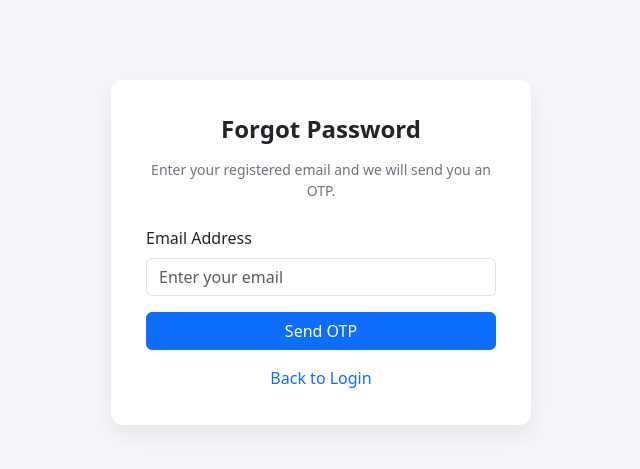
After one commit to omprakashbisoi/project_car_lelo, a Django app: page /accounts/forget-password/ in a window 1280 px wide. The commit adds this page. Shown: the top 469 px of the page, without its empty margins (319-959 px from the left). Run offline with Django 5.2, Linux system fonts and the light colour scheme.

Commit message:
forget password done

```diff
--- a/accounts/admin.py
+++ b/accounts/admin.py
@@ -1,5 +1,6 @@
 from django.contrib import admin
-from .models import CustomUser,EmailOTP
+from .models import CustomUser,EmailOTP,PasswordResetOTP
 # Register your models here.
 admin.site.register(CustomUser)
 admin.site.register(EmailOTP)
+admin.site.register(PasswordResetOTP)
--- a/accounts/forms.py
+++ b/accounts/forms.py
@@ -12,16 +12,25 @@ class RegistrationForm(forms.ModelForm):
         email = self.cleaned_data.get('email')
         if CustomUser.objects.filter(email=email).exists():
             raise forms.ValidationError("Email already registered.")
+
         return email
 
 
+
+from django import forms
 
 class OTPVerificationForm(forms.Form):
     otp = forms.CharField(
         max_length=6,
         min_length=6,
-        widget=forms.TextInput(attrs={'placeholder': 'Enter 6-digit OTP'})
+        required=True,
+        error_messages={
+            'required': 'OTP field cannot be blank.',
+            'min_length': 'OTP must be 6 digits.',
+            'max_length': 'OTP must be 6 digits.'
+        }
     )
+
 
 
 class CompleteRegistrationForm(UserCreationForm):
@@ -42,3 +51,10 @@ from django import forms
 class LoginForm(forms.Form):
     username = forms.CharField(max_length=150)
     password = forms.CharField(widget=forms.PasswordInput)
+
+class EmailForm(forms.Form):
+    email = forms.CharField(max_length=100)
+
+class NewPasswordForm(forms.Form):
+    password = forms.CharField(widget=forms.PasswordInput)
+    confirm_password = forms.CharField(widget=forms.PasswordInput)
--- a/accounts/templates/accounts/password_reset.html
+++ b/accounts/templates/accounts/password_reset.html
@@ -0,0 +1,64 @@
+{% extends "base_of_otp.html" %}
+
+{% block content %}
+
+<div class="auth-card">
+
+  <h4 class="title text-center">Forgot Password</h4>
+  <p class="subtitle text-center">
+    Enter your registered email and we will send you an OTP.
+  </p>
+
+  <!-- Error message -->
+    {% if error_messages %}
+<div class="alert alert-danger d-flex align-items-center" role="alert">
+  <svg class="bi flex-shrink-0 me-2" width="24" height="24" role="img" aria-label="Error:">
+    <use xlink:href="#exclamation-triangle-fill"/>
+  </svg>
+  <div>
+    <strong>Error:</strong> {{ error_messages }}
+  </div>
+</div>
+{% endif %}
+
+ {% if error %}
+<div class="alert alert-danger d-flex align-items-center" role="alert">
+  <svg class="bi flex-shrink-0 me-2" width="24" height="24" role="img" aria-label="Error:">
+    <use xlink:href="#exclamation-triangle-fill"/>
+  </svg>
+  <div>
+    <strong>Error:</strong> {{ error }}
+  </div>
+</div>
+{% endif %}
+
+  <!-- Forgot Password Form -->
+  <form method="POST">
+    {% csrf_token %}
+
+    <div class="mb-3">
+      <label class="form-label">Email Address</label>
+      <input type="email"
+             name="email"
+             class="form-control"
+             placeholder="Enter your email"
+             required>
+    </div>
+
+    <!-- Submit button -->
+    <div class="d-grid mt-3">
+      <button type="submit" class="btn btn-primary">
+        Send OTP
+      </button>
+    </div>
+  </form>
+
+  <div class="text-center mt-3">
+    <a href="{% url 'login' %}" class="text-decoration-none">
+      Back to Login
+    </a>
+  </div>
+
+</div>
+
+{% endblock %}
--- a/accounts/urls.py
+++ b/accounts/urls.py
@@ -1,12 +1,16 @@
 from django.urls import path
 from . import views
 
+
 urlpatterns = [
     path('register/', views.resistaion_for_u_e, name='register'),
-    path('verify-otp/', views.verify_otp, name='verify_otp'),
+    path('email/verify-otp/', views.email_verify_otp, name='email_verify_otp'),
     path('complete-registration/', views.complete_resistaion, name='complete_registration'),
     path('login/', views.user_login, name='login'),
     path('logout/', views.user_logout, name='logout'),
-    path('forget-password/<int:user_id>', views.user_logout, name='forget_password'),
     path('profile-view/', views.profile_view, name='profile_view'),
+    path('forget-password/', views.forget_password_email_verification, name='forget_password'),
+    path('password/verify-otp/', views.verify_otp, name='verify_otp'),
+    path('reset-password/', views.reset_password, name='reset_password'),
+    path("resend-otp/", views.resend_otp, name="resend_otp")
 ]
--- a/accounts/views.py
+++ b/accounts/views.py
@@ -1,13 +1,21 @@
-from django.shortcuts import render,redirect
-from .utils import generate_otp
-from .models import EmailOTP
+from django.shortcuts import render, redirect
 from django.utils import timezone
 from datetime import timedelta
 from django.core.mail import send_mail
 from django.conf import settings
-from .forms import RegistrationForm,CompleteRegistrationForm,OTPVerificationForm,LoginForm
 from django.contrib import auth
-from django.contrib.auth import authenticate, login,logout
+from django.contrib.auth import authenticate, login, logout
+
+from .utils import generate_otp
+from .models import EmailOTP, CustomUser, PasswordResetOTP
+from .forms import (
+    RegistrationForm,
+    CompleteRegistrationForm,
+    OTPVerificationForm,
+    LoginForm,
+    EmailForm,
+    NewPasswordForm
+)
 # Create your views here.
 
 def resistaion_for_u_e(request):
@@ -59,11 +67,11 @@ def resistaion_for_u_e(request):
 
 
 
-def verify_otp(request):
+def email_verify_otp(request):
     email = request.session.get('pending_email')
 
     if not email:
-        return redirect('registration')
+        return redirect('resistaion_for_u_e')
 
     if request.method == "POST":
         form = OTPVerificationForm(request.POST)
@@ -179,9 +187,220 @@ def user_login(request):
 def user_logout(request):
     logout(request)
     return redirect('login')
+from django.utils import timezone
+from datetime import timedelta
 
-def forget_password(request,user_id):
-    pass
+def forget_password_email_verification(request):
+
+    if request.method == "POST":
+        form = EmailForm(request.POST)
+
+        if form.is_valid():
+            email = form.cleaned_data['email']
+
+            try:
+                user = CustomUser.objects.get(email=email)
+
+                last_otp = PasswordResetOTP.objects.filter(user=user).last()
+
+                if last_otp and last_otp.resend_count >= 3:
+                    return render(
+                        request,
+                        "accounts/login.html",
+                        {'form': form, 'error': 'Resend limit reached'}
+                    )
+
+                otp = generate_otp()
+                expiry = timezone.now() + timedelta(minutes=3)
+
+                otp_obj = PasswordResetOTP.objects.create(
+                    user=user,
+                    otp=otp,
+                    expiry_time=expiry,
+                )
+
+                otp_obj.resend_count += 1
+                otp_obj.save()
+
+                send_mail(
+                    subject='Password Reset OTP',
+                    message=f'Your OTP is {otp}. It is valid for 3 minutes.',
+                    from_email=settings.DEFAULT_FROM_EMAIL,
+                    recipient_list=[email],
+                )
+
+                request.session["reset_user"] = user.id
+
+                return redirect("verify_otp")
+
+            except CustomUser.DoesNotExist:
+                form.add_error("email", "Email not registered")
+
+    else:
+        form = EmailForm()
+
+    return render(request, "accounts/password_reset.html", {"form": form,})
+
+
+
+
+from django.shortcuts import render, redirect
+from django.utils import timezone
+from datetime import timedelta
+from .forms import OTPVerificationForm
+from .models import PasswordResetOTP
+from .models import CustomUser
+
+from django.shortcuts import render, redirect
+from django.utils import timezone
+from datetime import timedelta
+from .forms import OTPVerificationForm
+from .models import PasswordResetOTP, CustomUser
+
+def verify_otp(request):
+    reset_user_id = request.session.get("reset_user")
+    if not reset_user_id:
+        return redirect("forgot_password")
+
+    user = CustomUser.objects.get(id=reset_user_id)
+
+    if request.method == "POST":
+        form = OTPVerificationForm(request.POST)
+        if form.is_valid():
+            entered_otp = form.cleaned_data["otp"]
+
+            last_otp = PasswordResetOTP.objects.filter(user=user).last()
+            if not last_otp:
+                return render(request, "accounts/password_reset_confirm.html", {
+                    "form": form,
+                    "error": "No OTP found. Please request a new OTP."
+                })
+
+            # Cooldown check
+            if last_otp.resend_count >= 3:
+                cooldown_time = last_otp.created_at + timedelta(hours=2)
+                if timezone.now() < cooldown_time:
+                    return render(request, "accounts/password_reset_confirm.html", {
+                        "form": form,
+                        "error": "Resend limit reached. Try again after 2 hours."
+                    })
+
+            # Expiry check
+            if last_otp.is_expired():
+                return render(request, "accounts/password_reset_confirm.html", {
+                    "form": form,
+                    "error": "OTP has expired. Please request a new one."
+                })
+
+            # OTP match
+            if last_otp.otp != entered_otp:
+                return render(request, "accounts/password_reset_confirm.html", {
+                    "form": form,
+                    "error": "Invalid OTP entered."
+                })
+
+            # OTP correct
+            last_otp.is_verified = True
+            last_otp.save()
+            request.session["otp_verified"] = True
+            return redirect("reset_password")
+        else:
+            # Form invalid (blank)
+            return render(request, "accounts/password_reset_confirm.html", {
+                "form": form,
+                "error": "OTP field cannot be blank."
+            })
+    else:
+        form = OTPVerificationForm()
+
+    return render(request, "accounts/password_reset_confirm.html", {"form": form})
+
+def resend_otp(request):
+    reset_user = request.session.get("reset_user")
+    if not request.session.get("reset_user"):
+        return redirect("login")
+    user = CustomUser.objects.get(id=reset_user)
+    otp_obj = PasswordResetOTP.objects.filter(user=user).last()
+    if not otp_obj:
+        return redirect("forget_password")
+    if otp_obj.resend_count >= 3:
+        cooldown_time = otp_obj.created_at + timedelta(hours=2)
+        if timezone.now() < cooldown_time:
+            return render(
+                request,
+                "accounts/password_reset_confirm.html",
+                {
+                    "error": "Resend limit reached. Try again after 2 hours."
+                }
+            )
+        else:
+            # reset counter after cooldown
+            otp_obj.resend_count = 0
+    otp = generate_otp()
+    otp_obj.otp = otp
+    otp_obj.expiry_time = timezone.now() + timedelta(minutes=3)
+    otp_obj.resend_count += 1
+    otp_obj.created_at = timezone.now()
+
+    otp_obj.save()
+
+
+
+    send_mail(
+        subject="Password Reset OTP",
+        message=f"Your new OTP is {otp}. It is valid for 3 minutes.",
+        from_email=settings.DEFAULT_FROM_EMAIL,
+        recipient_list=[user.email],
+        fail_silently=False,
+    )
+
+
+    request.session["otp_timer_reset"] = True
+
+    return redirect('verify_otp')
+def reset_password(request):
+    if request.session.get("otp_verified"):
+        return redirect('login')
+
+    user_id = request.session.get('reset_user')
+
+    user = CustomUser.objects.get(id=user_id)
+
+    if request.method == "POST":
+
+        form = NewPasswordForm(request.POST)
+
+        if form.is_valid():
+
+            password = form.cleaned_data["password"]
+            confirm_password = form.cleaned_data["confirm_password"]
+
+            if password != confirm_password:
+
+                return render(request,
+                    "accounts/password_reset_confirm.html",
+                    {"form": form, "error": "Passwords do not match"}
+                )
+            user.set_password(password)
+            user.save()
+            email = user.email
+            send_mail(
+                subject='Password Changed Successfully',
+                message='Your password has been changed successfully. If you did not perform this action, please contact support immediately.',
+                from_email=settings.DEFAULT_FROM_EMAIL,
+                recipient_list=[email],
+                fail_silently=False,
+            )
+            return redirect("login")
+
+    else:
+        form = NewPasswordForm()
+
+    return render(request,
+        "accounts/password_reset_complete.html",
+        {"form": form,}
+    )
+
 
 def profile_view(request):
     return render(request,'accounts/profile_view.html')
--- a/car_lelo_main/settings.py
+++ b/car_lelo_main/settings.py
@@ -138,8 +138,9 @@ EMAIL_BACKEND = 'django.core.mail.backends.smtp.EmailBackend'
 EMAIL_HOST = 'smtp.gmail.com'
 EMAIL_PORT = 587
 EMAIL_USE_TLS = True
+
 EMAIL_HOST_USER = 'carleloteam@gmail.com'
-EMAIL_HOST_PASSWORD = 'awix rdpg ruti wrqz'
+EMAIL_HOST_PASSWORD = 'awixrdpgrutiwrqz'
+
 DEFAULT_FROM_EMAIL = EMAIL_HOST_USER
-
 AUTH_USER_MODEL = 'accounts.CustomUser'
--- /dev/null
+++ b/templates/base_of_otp.html
@@ -0,0 +1,59 @@
+<!DOCTYPE html>
+<html lang="en">
+<head>
+<meta charset="UTF-8">
+<meta name="viewport" content="width=device-width, initial-scale=1">
+
+<title>Password Reset</title>
+
+<link href="https://cdn.jsdelivr.net/npm/bootstrap@5.3.2/dist/css/bootstrap.min.css" rel="stylesheet">
+
+<style>
+
+body{
+background:#f5f7fb;
+}
+
+.auth-card{
+max-width:420px;
+margin:auto;
+margin-top:80px;
+padding:35px;
+border-radius:12px;
+background:white;
+box-shadow:0 10px 25px rgba(0,0,0,0.08);
+}
+
+.title{
+font-weight:600;
+margin-bottom:15px;
+}
+
+.subtitle{
+font-size:14px;
+color:#6c757d;
+margin-bottom:25px;
+}
+
+.btn-main{
+width:100%;
+padding:10px;
+border-radius:8px;
+}
+
+</style>
+
+</head>
+
+<body>
+
+<div class="container">
+
+{% block content %}
+
+{% endblock %}
+
+</div>
+
+</body>
+</html>
```
Also changed, not shown: accounts/models.py (+13 -2 lines), accounts/templates/accounts/login.html (+41 -4 lines), accounts/templates/accounts/password_reset_complete.html (added, +51 -0 lines), accounts/templates/accounts/password_reset_confirm.html (added, +68 -0 lines), accounts/templates/accounts/verify_otp.html (+1 -6 lines), accounts/migrations/0004_passwordresetotp.py (added), accounts/migrations/0005_passwordresetotp_created_at.py (added).
